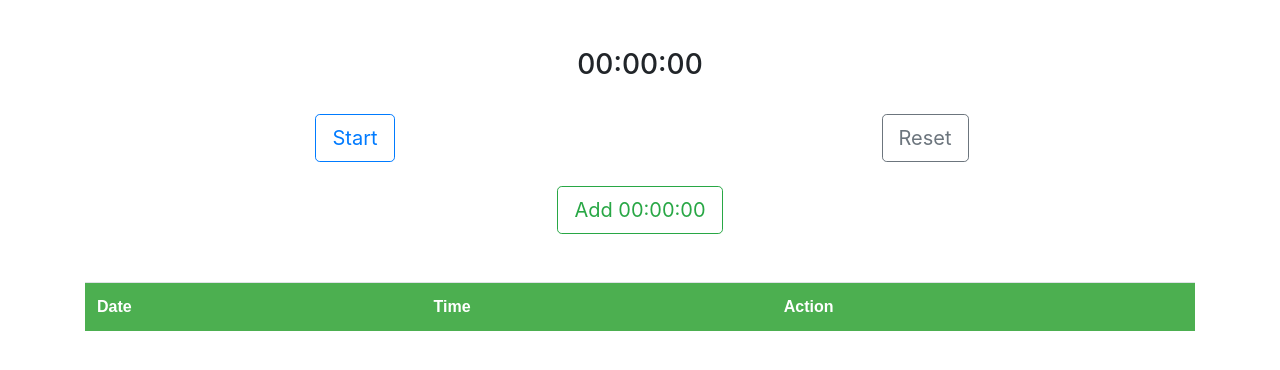
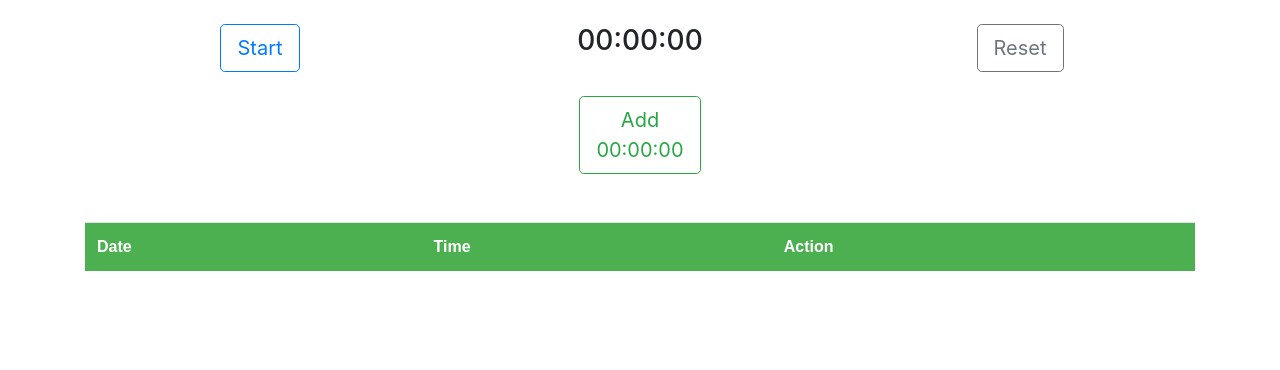
Before and after one commit to apgdjr/plank-tracker, a Vue app: page / in a window 1280 px wide. Shown: the top 370 px of the page. Built offline with nearby package versions, Linux system fonts and the light colour scheme.

Commit message:
changes to layout the total timer amount was merged in single line with start / reset

```diff
--- a/src/components/Timer.vue
+++ b/src/components/Timer.vue
@@ -1,11 +1,5 @@
 <template>
   <b-container>
-    <b-row class="pt-5">
-      <b-col class="d-flex justify-content-center"
-        ><h3>{{ queryTimerInHours }}</h3></b-col
-      >
-    </b-row>
-
     <b-row class="pt-4">
       <b-col class="d-flex justify-content-center">
         <b-button
@@ -16,6 +10,11 @@
           {{ queryTimerNextState }}
         </b-button>
       </b-col>
+
+      <b-col class="d-flex justify-content-center">
+        <h3>{{ queryTimerInHours }}</h3>
+      </b-col>
+
       <b-col class="d-flex justify-content-center">
         <b-button
           size="lg"
@@ -34,7 +33,8 @@
           variant="outline-success"
           v-on:click="pressedButtonAdd"
         >
-          Add {{ queryLapInHours }}
+          Add <br />
+          {{ queryLapInHours }}
         </b-button>
       </b-col>
     </b-row>
```
